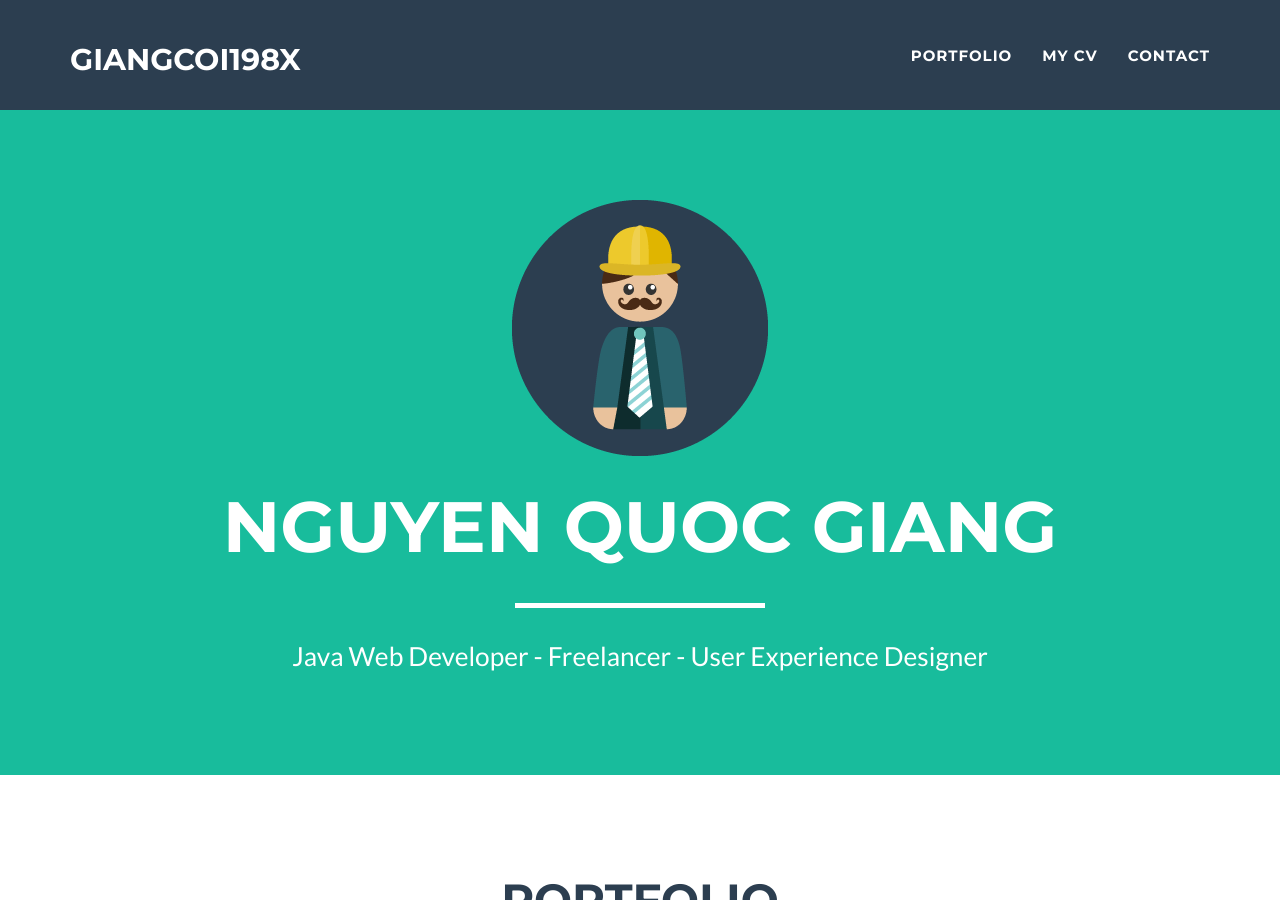
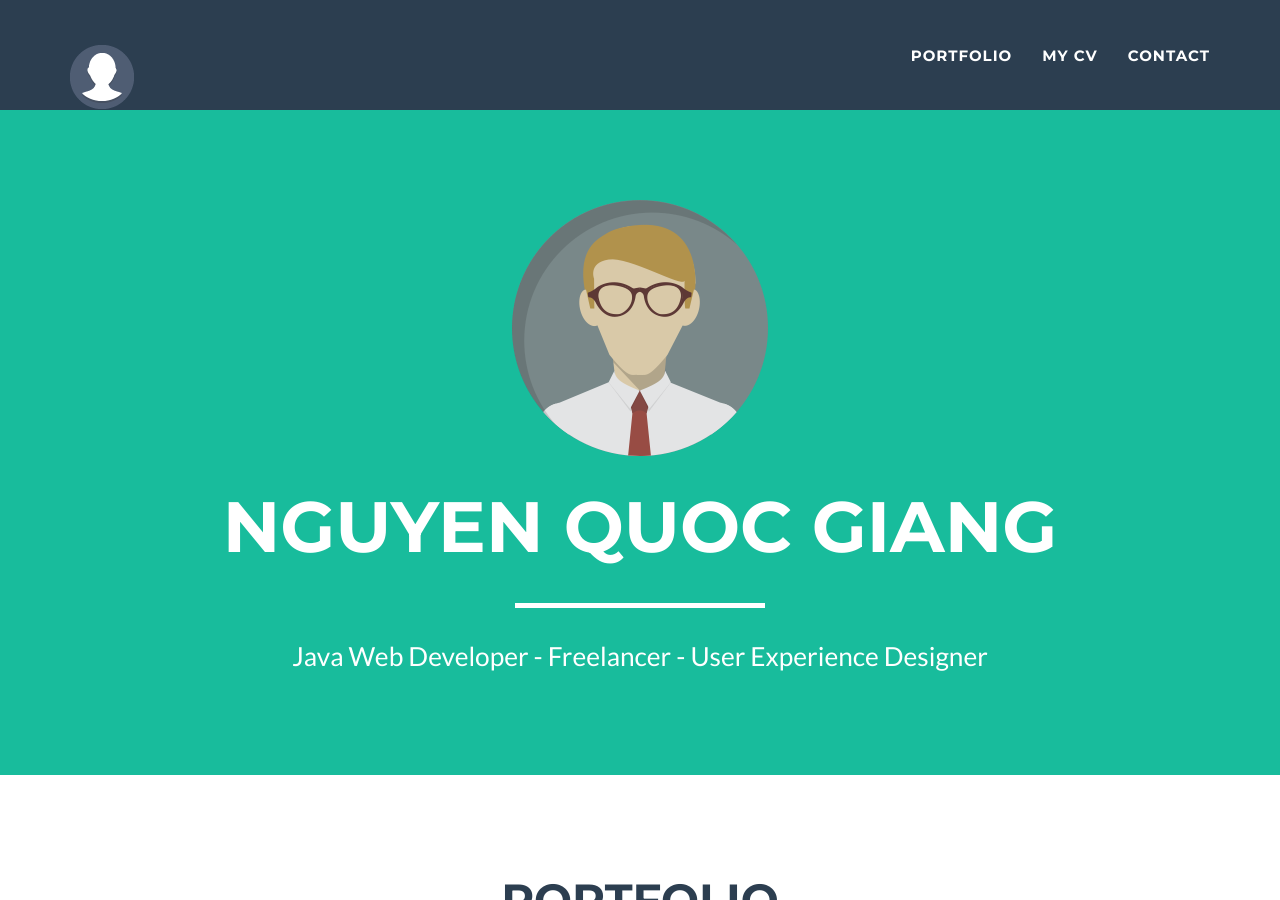
Before and after one commit to giangcoi198x/about, a Jekyll site: the page cv/index.html, which Jekyll copies as it is, in a window 1280 px wide and 900 px high. Built offline with Jekyll 4.4.1, drawn with Linux system fonts in a browser that asks for light colours; nearby versions of some CDN libraries.

Commit message:
update avt

```diff
--- a/cv/index.html
+++ b/cv/index.html
@@ -44,7 +44,7 @@
                     <span class="icon-bar"></span>
                     <span class="icon-bar"></span>
                 </button>
-                <a class="navbar-brand" href="https://giangcoi198x.github.io">Giangcoi198x</a>
+                <a class="navbar-brand" href="https://giangcoi198x.github.io"><img class="img-responsive" src="../img/profile-2.png" alt=""></a>
             </div>
 
             <!-- Collect the nav links, forms, and other content for toggling -->
@@ -74,7 +74,7 @@
         <div class="container">
             <div class="row">
                 <div class="col-lg-12">
-                    <img class="img-responsive" src="../img/profile.png" alt="">
+                    <img class="img-responsive" src="../img/avt-1.png" alt="">
                     <div class="intro-text">
                         <span class="name">NGUYEN QUOC GIANG</span>
                         <hr class="star-light">
```
Also changed, not shown: img/avt-1.png (added), img/computer.png (added), img/profile-2.png (added).
